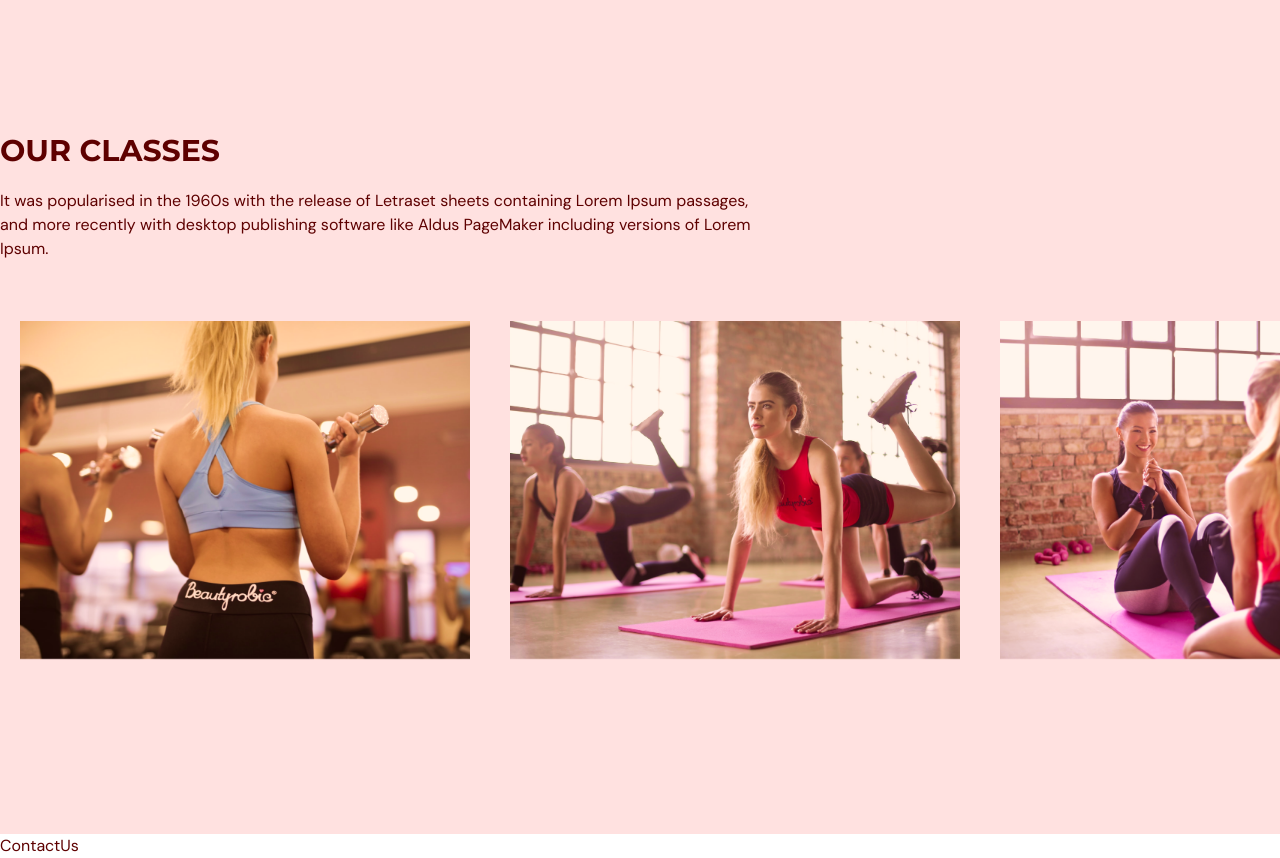
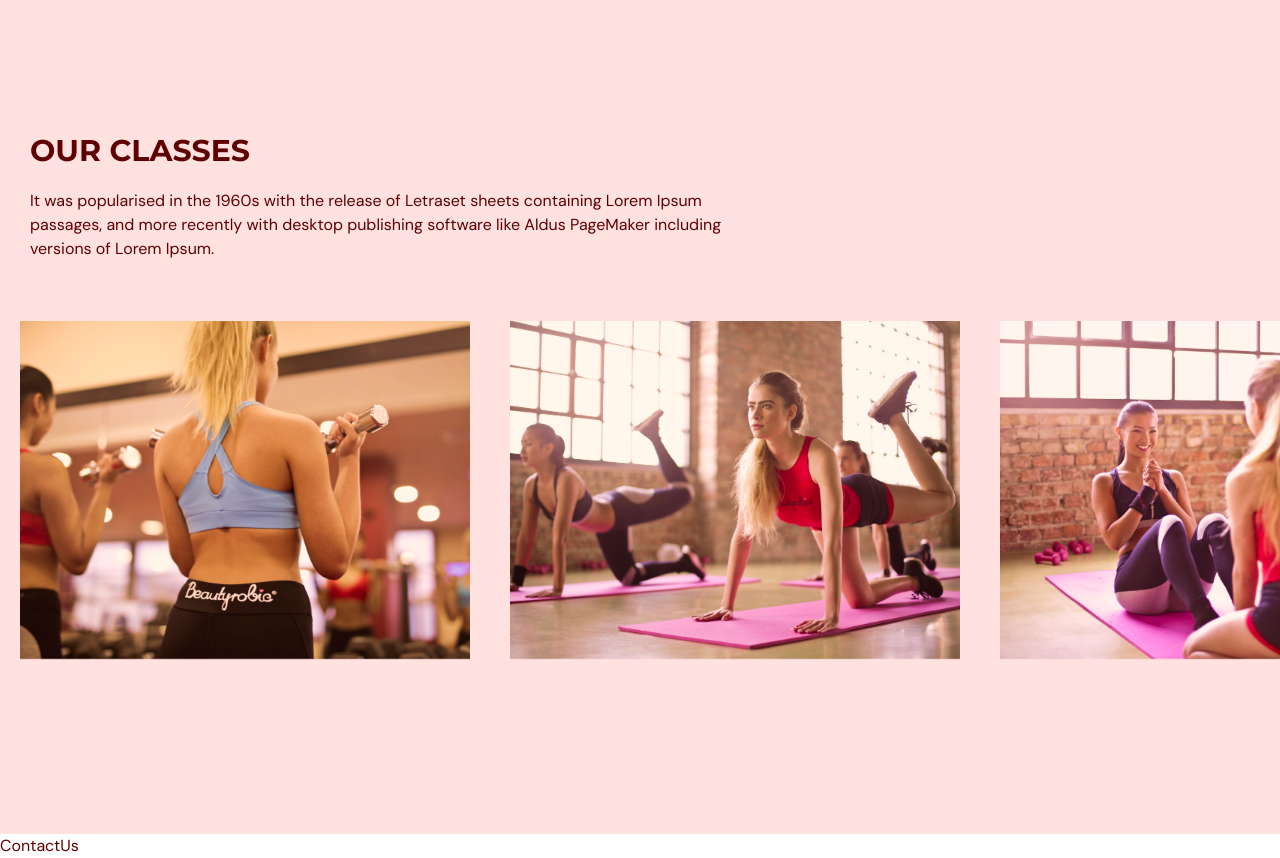
Before and after one commit to kolamat/gym-module, a React (Vite) app: page / in a window 1280 px wide. Shown: the part 2180-3038 px from the top of the page. Built offline with nearby package versions, Linux system fonts and the light colour scheme.

Commit message:
On branch main Your branch is ahead of 'origin/main' by 2 commits.   (use "git push" to publish your local commits)
Changes to be committed:
	modified:   src/scenes/ourclasses/OurClasses.tsx

```diff
--- a/src/scenes/ourclasses/OurClasses.tsx
+++ b/src/scenes/ourclasses/OurClasses.tsx
@@ -50,11 +50,12 @@ type Props = {
 
 const OurClasses = ({ setSelectedPage }: Props) => {
   return (
-    <section id="ourclasses" className="m-auto w-full bg-primary-100 py-40">
+    <section id="ourclasses" className="mx-auto w-full bg-primary-100 py-40">
       <motion.div
         onViewportEnter={() => setSelectedPage(SelectedPage.OurClasses)}
       >
         <motion.div
+          className="mx-[30px] items-center"
           initial="hidden"
           whileInView="visible"
           viewport={{ once: true, amount: 0.5 }}
```
